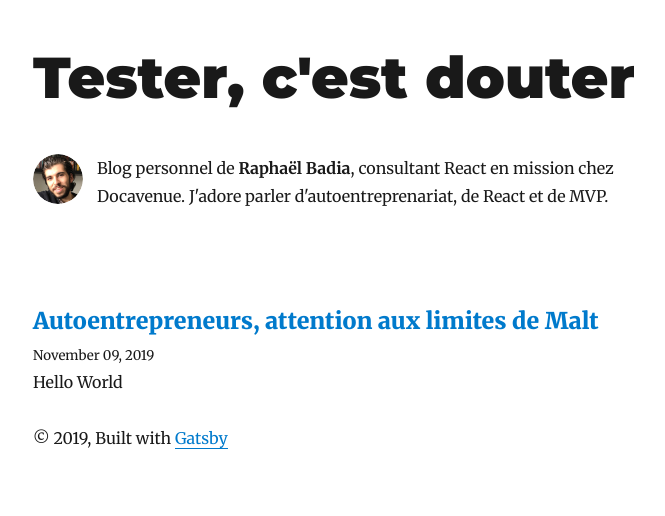
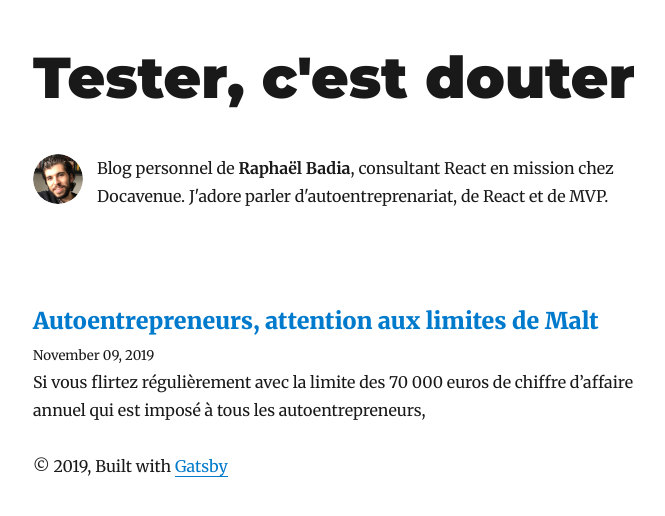
Before and after one commit to raphaelbadia/raphael.badia.cc, a Gatsby site: page / in a window 1280 px wide. Shown: the whole page, without its empty margins (292-957 px from the left). Built offline with nearby package versions, Linux system fonts and the light colour scheme; Gatsby itself is replaced by a stand-in of ours; some packages are replaced by stand-ins of ours.

Commit message:
change description

```diff
--- a/content/blog/autoentrepreneurs-attention-a-malt/index.md
+++ b/content/blog/autoentrepreneurs-attention-a-malt/index.md
@@ -1,7 +1,7 @@
 ---
 title: Autoentrepreneurs, attention aux limites de Malt
 date: "2019-11-09T22:12:03.284Z"
-description: "Hello World"
+description: "Si vous flirtez régulièrement avec la limite des 70 000 euros de chiffre d’affaire annuel qui est imposé à tous les autoentrepreneurs,"
 ---
 
 Si vous flirtez régulièrement avec la limite des 70 000 euros de chiffre d’affaire annuel qui est imposé à tous les autoentrepreneurs, gare à Malt !
```
